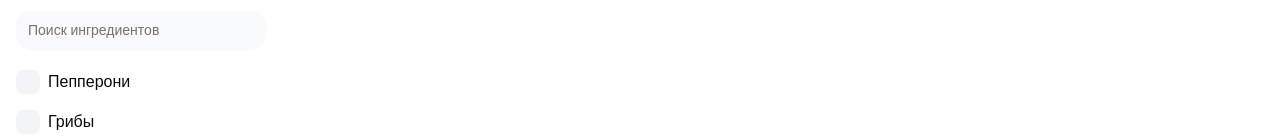
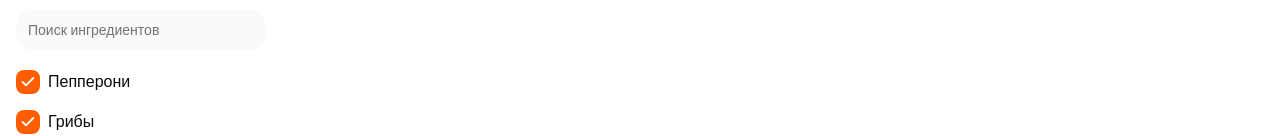
Before and after one commit to Taneros/nextjs-ecommerce, a Next.js app: page / in a window 1280 px wide. Shown: the part 671-807 px from the top of the page. Built offline with nearby package versions, Linux system fonts and the light colour scheme.

Commit message:
feat: add FilterCheckbox && CheckboxFilterGroup WIP

```diff
--- a/components/shared/checkbox-filter-group.tsx
+++ b/components/shared/checkbox-filter-group.tsx
@@ -1,6 +1,6 @@
-'use client";';
+'use client'
 
-import React from "react";
+import React, { useState } from "react";
 import {
   FilterCheckbox,
   IFilterCheckboxProps,
@@ -30,6 +30,17 @@ export const CheckboxFilterGroup: React.FC<ICheckboxFilterGroupProps> = ({
   onChange,
   defaultValue,
 }) => {
+  const [checkedItems, setCheckedItems] = useState<string[]>(defaultValue || []);
+
+  const handleCheckedChange = (value: string) => {
+    const newCheckedItems = checkedItems.includes(value)
+      ? checkedItems.filter((item) => item !== value)
+      : [...checkedItems, value];
+
+    setCheckedItems(newCheckedItems);
+    onChange?.(newCheckedItems);
+  };
+
   return (
     <div className={className}>
       <p className="font-bold mb-3">{title}</p>
@@ -48,8 +59,8 @@ export const CheckboxFilterGroup: React.FC<ICheckboxFilterGroupProps> = ({
             label={item.label}
             value={item.value}
             endAdornment={item.endAdornment}
-            checked={false}
-            onCheckedChange={(ids) => console.log(ids)}
+            checked={checkedItems.includes(item.value)}
+            onCheckedChange={() => handleCheckedChange(item.value)}
           />
         ))}
       </div>
```
